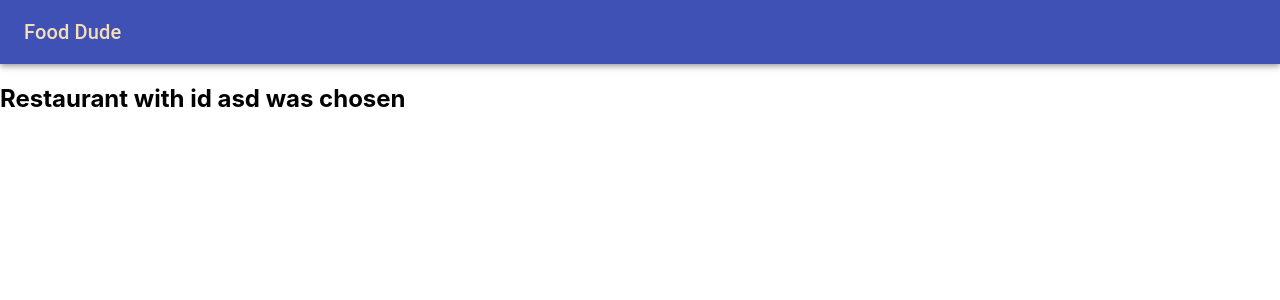
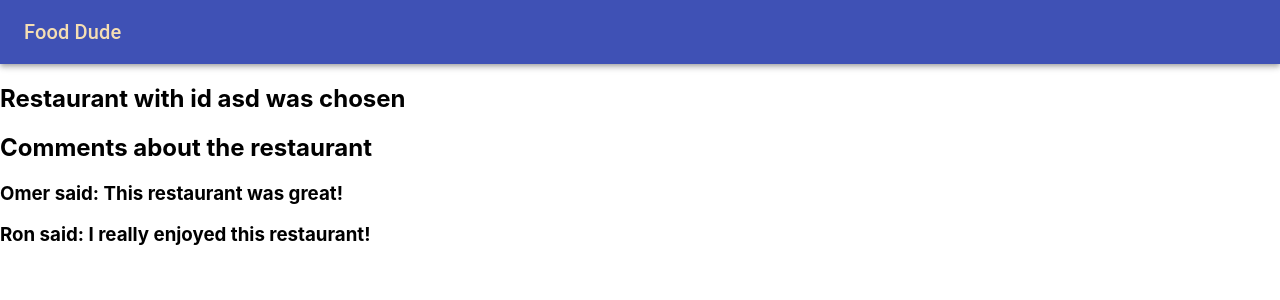
Before and after one commit to rongoldinfeld/food-dude-client, a React (Create React App) app: page /restaurants in a window 1280 px wide. Both pictures are taken after a click on the button 293 px from the left and 220 px from the top of the page. Shown: the top 300 px of the page. Built offline with nearby package versions, Linux system fonts and the light colour scheme.

Commit message:
feature: raw comments support per restaurant

```diff
--- a/src/models/restaurant.model.ts
+++ b/src/models/restaurant.model.ts
@@ -3,6 +3,7 @@ export interface Restaurant {
   name: string;
   img: string;
   comments?: {
+    id: string;
     name: string;
     data: string;
   }[];
--- a/src/restaurant/restaurant.tsx
+++ b/src/restaurant/restaurant.tsx
@@ -1,7 +1,22 @@
 import React from 'react';
 import { useParams } from 'react-router-dom';
+import restaurantMocks from '../restaurants-feed/restaurants-mock';
 
 export default function Resturant() {
   const { id } = useParams<{ id: string }>();
-  return <h2>Restaurant with id {id} was chosen</h2>;
+  const resturant = restaurantMocks.find((res) => res.id === id);
+
+  return resturant ? (
+    <div>
+      <h2>Restaurant with id {id} was chosen</h2>
+      <h2>Comments about the restaurant</h2>
+      {resturant.comments?.map((comment) => (
+        <h3 key={comment.id}>
+          {comment.name} said: {comment.data}
+        </h3>
+      ))}
+    </div>
+  ) : (
+    <h1>No restaurant was found with id {id}</h1>
+  );
 }
--- a/src/restaurants-feed/restaurants-feed.tsx
+++ b/src/restaurants-feed/restaurants-feed.tsx
@@ -1,7 +1,7 @@
 import React from 'react';
 import { makeStyles } from '@material-ui/core/styles';
 import GridList from '@material-ui/core/GridList';
-import feedMock from './restaurants-mock';
+import restaurantMocks from './restaurants-mock';
 import RestaurantFeedItem from './restaurant-feed-item/restaurant-feed-item';
 
 const useStyles = makeStyles((theme) => ({
@@ -20,7 +20,7 @@ export default function RestaurantsFeed() {
   return (
     <div className={classes.root}>
       <GridList cellHeight={180} cols={4}>
-        {feedMock.map((restaurant) => (
+        {restaurantMocks.map((restaurant) => (
           <RestaurantFeedItem key={restaurant.id} restaurant={restaurant} />
         ))}
       </GridList>
--- a/src/restaurants-feed/restaurants-mock.ts
+++ b/src/restaurants-feed/restaurants-mock.ts
@@ -1,15 +1,34 @@
 import { Restaurant } from '../models/restaurant.model';
 
-const feedMock: Restaurant[] = [
+const restaurantMocks: Restaurant[] = [
   {
     id: 'asd',
     img: 'path/to/image',
     name: 'best restaurant 1',
+    comments: [
+      {
+        id: '23',
+        name: 'Omer',
+        data: 'This restaurant was great!',
+      },
+      {
+        id: '2',
+        name: 'Ron',
+        data: 'I really enjoyed this restaurant!',
+      },
+    ],
   },
   {
     id: 'asdsd',
     img: 'path/to/image',
     name: 'best restaurant 2',
+    comments: [
+      {
+        id: '345o982',
+        name: 'Tom',
+        data: 'I Recommand this place',
+      },
+    ],
   },
   {
     id: 'asdasda',
@@ -21,46 +40,6 @@ const feedMock: Restaurant[] = [
     img: 'path/to/image',
     name: 'best restaurant 1',
   },
-  {
-    id: 'asasdfd',
-    img: 'path/to/image',
-    name: 'best restaurant 2',
-  },
-  {
-    id: 'asxcvsd',
-    img: 'path/to/image',
-    name: 'best restaurant 3',
-  },
-  {
-    id: 'qweasd',
-    img: 'path/to/image',
-    name: 'best restaurant 1',
-  },
-  {
-    id: 'aaszxcssd',
-    img: 'path/to/image',
-    name: 'best restaurant 2',
-  },
-  {
-    id: 'asvcvbd',
-    img: 'path/to/image',
-    name: 'best restaurant 3',
-  },
-  {
-    id: 'assdd',
-    img: 'path/to/image',
-    name: 'best restaurant 1',
-  },
-  {
-    id: 'assdfsd',
-    img: 'path/to/image',
-    name: 'best restaurant 2',
-  },
-  {
-    id: 'asxcvsd',
-    img: 'path/to/image',
-    name: 'best restaurant 3',
-  },
 ];
 
-export default feedMock;
+export default restaurantMocks;
```
Also changed, not shown: 1 other file (tests, documents, lock files or other folders).
